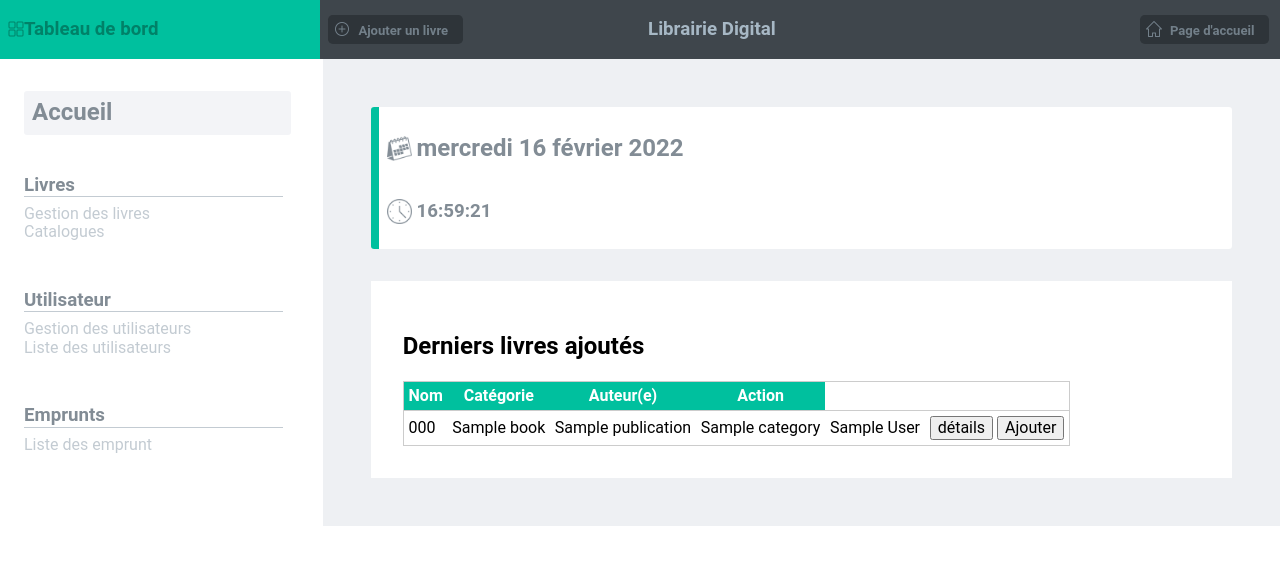
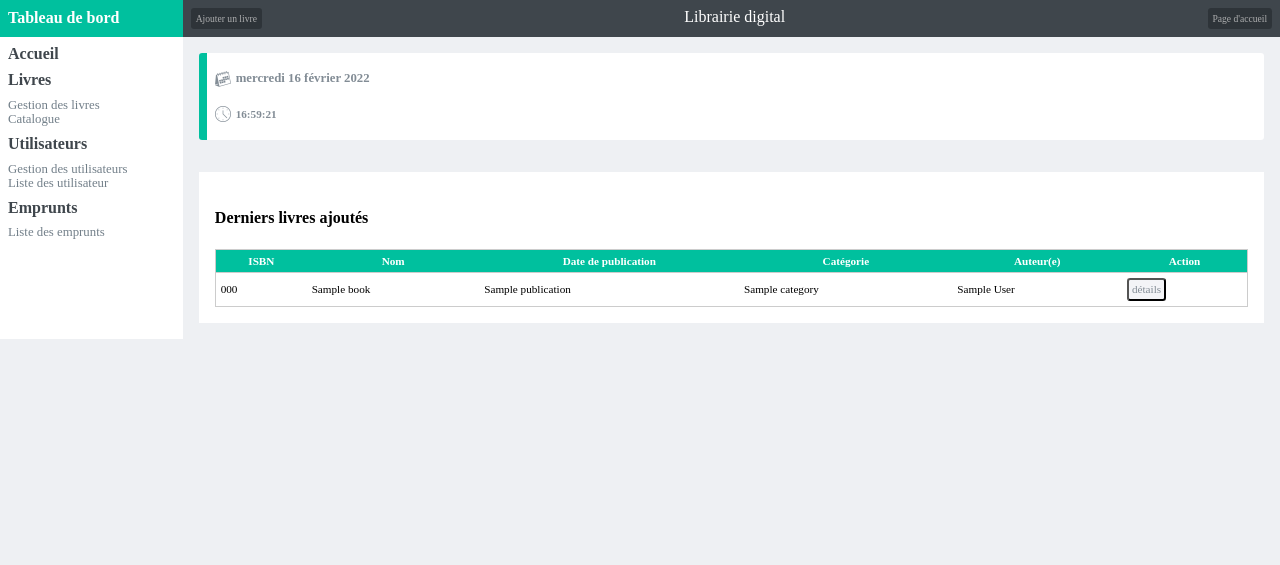
Before and after one commit to JeromeHillion/librairie_digital2.0, a PHP site: template src/vue/admin/dashboard.php in a window 1280 px wide. Shown: the top 565 px of the page. Run offline with PHP 8.4, Linux system fonts and the light colour scheme; the template is opened without the code that fills it: most values are stand-ins (such as "Sample title", 1, 10 or a date in 2020).

Commit message:
media queries dashboard suite 2

```diff
--- a/public/css/admin/dashboard.css
+++ b/public/css/admin/dashboard.css
@@ -1,9 +1,14 @@
+body{
+    background-color: #EEF0F3;
+    font-size: 16px;
+}
 .container{
     display: flex;
+    flex-direction: column;
 
 
 }
-.container .row:nth-child(1){
+/*.container .row:nth-child(1){
     padding: 1rem;
     flex: 0.651;
 }
@@ -14,7 +19,7 @@
     display: flex;
     flex-direction: column ;
     justify-content: space-between;
-}
+}*/
 
 .date
 {
@@ -24,6 +29,16 @@
     border-radius: 0.2rem;
     margin: 1rem;
 
+}
+
+.date h2
+{
+font-size: 0.8rem;
+}
+
+.date h3
+{
+font-size: 0.7rem;
 }
 
 .calendar, .timer
@@ -37,21 +52,24 @@
 
 .calendar img, .timer img
 {
-    width: 1.563rem;
-    height: 1.563rem;
+    width: 1rem;
+    height: 1rem;
     margin-right: 0.3rem;
 }
 .lastBook
 {
     background-color: #fff;
     margin: 1rem;
-    padding: 2rem;
+    padding: 1rem;
+    display: flex;
+    flex-direction: column;
 }
 
 table
 {
     border: solid 0.1rem #ccc;
     border-collapse: collapse;
+    align-items: center;
 }
 tr{
     border: solid 0.1rem #ccc;
@@ -62,10 +80,12 @@ tr th
     background-color: #00C09E;
     color: #fff;
     padding: 0.3rem;
+    font-size: 0.7rem;
 }
 
 tr td {
     padding: 0.3rem;
+    font-size: 0.7rem;
 }
 
 tr:nth-child(odd)
@@ -76,6 +96,13 @@ tr:nth-child(odd)
 tr:nth-child(even)
 {
     background-color: #FFFDE8;
+}
+
+.btnDetail{
+    color: #828C95;
+    background-color: #F3F4F7;
+    padding: 0.2rem;
+    border-radius: 0.2rem;
 }
 form
 {
--- /dev/null
+++ b/public/css/admin/templates/menu2.css
@@ -0,0 +1,82 @@
+body{
+    margin: 0;
+    font-size: 16px;
+}
+
+.containerGeneral{
+    display: flex;
+}
+
+.menuLateral {
+    flex: 0.5;
+    background-color: #ffffff;
+
+}
+
+.menuLateral ul{
+    margin: 0;
+    padding: 0;
+}
+
+.menuLateral ul li{
+    list-style: none;
+    padding-left: 0.5rem;
+}
+
+.menuLateral ul li:nth-child(1){
+    background-color: #00C09E;
+    color: #fff;
+    font-size: 1rem;
+    font-weight: bold;
+    padding-top: 0.58rem;
+    padding-bottom: 0.58rem;
+}
+
+.menuLateral ul li:nth-child(2),
+.menuLateral ul li:nth-child(3),
+.menuLateral ul li:nth-child(6),
+.menuLateral ul li:nth-child(9){
+    font-size: 1rem;
+    font-weight: bold;
+    margin: 0.5rem 0 0.5rem 0;
+    color: #3F464C;
+}
+
+.menuLateral ul li:nth-child(4),
+.menuLateral ul li:nth-child(5),
+.menuLateral ul li:nth-child(7),
+.menuLateral ul li:nth-child(8),
+.menuLateral ul li:nth-child(10){
+    font-size: 0.8rem;
+    color: #727F89;
+}
+
+.menuHorizontal{
+    flex: 3;
+
+}
+.subMenu{
+    display: flex;
+    justify-content: space-between;
+    background-color: #3F464C;
+    padding: 0.5rem;
+}
+
+
+.subMenu p{
+    margin: 0;
+    color: #ffffff;
+}
+
+.subMenu a{
+    text-decoration: none;
+    color: #cccc;
+    background-color: #2E3439;
+    border-radius: 0.2rem;
+    font-size: 0.6rem;
+    padding: 0.3rem;
+}
+
+.subMenu a:hover{
+    color: #fff;
+}
--- a/public/css/admin/templates/navbar.css
+++ b/public/css/admin/templates/navbar.css
@@ -59,12 +59,12 @@ body, html{
     font-weight: bold;
     display: flex;
     justify-content: center;
-    font-size: 0.7rem;
+    font-size: 0.6rem;
 }
 
 
 
-.subMenu:hover, .subMenuParams:hover
+.subMenu a:hover, .subMenuParams a:hover
 {
     color: #fff;
 }
--- a/public/js/admin/dashboard.js
+++ b/public/js/admin/dashboard.js
@@ -23,12 +23,11 @@ document.addEventListener("DOMContentLoaded", () => {
 
     showDate();
     showTime();
+    if (screen.width === 414 && screen.height === 736) {
+        let tableTh = document.querySelectorAll('table tr th');
+        tableTh.forEach(function (item) {
 
-    let tableTh= document.querySelectorAll('table tr th');
-    tableTh.forEach(function (item){
-
-       switch (item.innerText)
-       {
+            switch (item.innerText) {
                 case 'ISBN':
                     item.remove();
                     break;
@@ -42,18 +41,18 @@ document.addEventListener("DOMContentLoaded", () => {
         let tbodyTd = document.querySelectorAll('table tbody tr td');
         tbodyTd.forEach(function (item) {
 
-        console.log(item);
+            /*console.log(item);*/
 
-        /*switch (item.colSpan)
-        {
-            case 1:
+            switch (item.className) {
+                case "isbn":
                     item.remove();
                     break;
-            case 2:
+                case "publication":
                     item.remove();
                     break;
-        }*/
+            }
         });
+    }
 });
 
 function showDate() {
--- a/public/js/admin/templates/navbar.js
+++ b/public/js/admin/templates/navbar.js
@@ -1,4 +1,7 @@
 'use strict'
+
+
+
 
 document.addEventListener("DOMContentLoaded", () => {
 
--- a/src/controller/admin/book/DetailsBookController.php
+++ b/src/controller/admin/book/DetailsBookController.php
@@ -4,9 +4,9 @@ use App\manager\GoogleBooksApiManager;
 
 ini_set('display_errors', true);
 
-require '../../../vendor/autoload.php';
+require '../../../../vendor/autoload.php';
 
 $googleBooksApiManager = new  GoogleBooksApiManager();
 $book = $googleBooksApiManager->getBookByIsbn($_POST['isbn']);
 
-require '../../vue/admin/book/detailsBook.php';
+require '../../../vue/admin/book/detailsBook.php';
--- a/src/vue/admin/dashboard.php
+++ b/src/vue/admin/dashboard.php
@@ -6,32 +6,22 @@
           content="width=device-width, user-scalable=no, initial-scale=1.0, maximum-scale=1.0, minimum-scale=1.0">
     <meta http-equiv="X-UA-Compatible" content="ie=edge">
     <link rel="stylesheet" href="../../../public/css/normalize.css">
-    <link rel="stylesheet" href="../../../public/css/admin/templates/navbar.css">
-    <link rel="stylesheet" href="../../../public/css/admin/templates/menu.css">
+    <link rel="stylesheet" href="../../../public/css/admin/templates/menu2.css">
     <link rel="stylesheet" href="../../../public/css/admin/dashboard.css">
 
     <title>Document</title>
 </head>
 <body>
 
-
 <div class="containerGeneral">
     <?php
-    include_once 'templates/navbar.php';
+    include_once 'templates/menu2.php';
     ?>
     <div class="container">
-        <div class="row">
-            <?php
-            include_once 'templates/menu.php';
-            ?>
-        </div>
-        <div class="row">
             <div class="date">
-
             </div>
-
             <div class="lastBook">
-                <h2>Derniers livres ajoutés</h2>
+                <h4>Derniers livres ajoutés</h4>
                 <table>
                     <thead>
                     <tr>
@@ -48,20 +38,16 @@
 
                     <tr>
 
-                        <td><?= $book['isbn']; ?></td>
-                        <td><?= $book['name']; ?>
-                        <td><?= $book['publication']; ?></td>
-                        <td><?= $book['category']; ?></td>
-                        <td><?= $book['author']; ?></td>
+                        <td class="isbn"><?= $book['isbn']; ?></td>
+                        <td class="name"><?= $book['name']; ?>
+                        <td class="publication"><?= $book['publication']; ?></td>
+                        <td class="category"><?= $book['category']; ?></td>
+                        <td class="author"><?= $book['author']; ?></td>
 
                         <td>
-                            <form action="DetailsBookController.php" method="POST">
+                            <form action="book/DetailsBookController.php" method="POST">
                                 <input type="hidden" name="isbn" value="<?= $book['isbn'] ?>">
                                 <input class="btnDetail" type="submit" value="détails">
-                            </form>
-                            <form action="crud/addBookFormController.php" method="POST">
-                                <input type="hidden" name="isbn" value="<?= $book['isbn'] ?>">
-                                <input class="btnAdd" type="submit" value="Ajouter">
                             </form>
                         </td>
                     </tr>
@@ -70,10 +56,10 @@
                 </table>
             </div>
         </div>
-    </div>
+</div>
 
 
-</div>
 <script src="../../../public/js/admin/dashboard.js"></script>
+<script src="../../../public/js/admin/templates/navbar.js"></script>
 </body>
 </html>
--- a/src/vue/admin/templates/menu.php
+++ b/src/vue/admin/templates/menu.php
@@ -4,10 +4,9 @@ include_once 'navbar.php';
 
 <div class="menuDeroulant">
     <h3>Accueil</h3>
-    <img src="../../../public/css/admin/icones/interface-de-tableau-de-bord.png" alt="icone menu">
 </div>
 <div class="verticalMenu">
-    <a href="#"><h2>Accueil</h2></a>
+    <a href="#"><h3>Accueil</h3></a>
     <ul class="book">
        <h3><li>Livres</li></h3>
         <a href="#"><li>Gestion  des livres</li></a>
@@ -23,4 +22,3 @@ include_once 'navbar.php';
         <a href="#"><li>Liste des emprunt</li></a>
     </ul>
 </div>
-<script src="../../../public/js/admin/templates/menu.js"></script>
--- /dev/null
+++ b/src/vue/admin/templates/menu2.php
@@ -0,0 +1,33 @@
+<!--<!DOCTYPE html>
+<html lang="fr">
+<head>
+    <meta charset="UTF-8">
+    <title>Title</title>
+    <link rel="stylesheet" href="../../../../public/css/admin/templates/menu2.css">
+</head>
+<body>-->
+<!--<div class="containerGeneral">-->
+<div class="menuLateral">
+<ul>
+    <li>Tableau de bord</li>
+    <li>Accueil</li>
+    <li>Livres</li>
+    <li>Gestion des livres</li>
+    <li>Catalogue</li>
+    <li>Utilisateurs</li>
+    <li>Gestion des utilisateurs</li>
+    <li>Liste des utilisateur</li>
+    <li>Emprunts</li>
+    <li>Liste des emprunts</li>
+</ul>
+</div>
+    <div class="menuHorizontal">
+        <div class="subMenu">
+        <a href="#">Ajouter un livre</a>
+        <p>Librairie digital</p>
+        <a href="#">Page d'accueil</a>
+        </div>
+    <!--</div>-->
+
+<!--</body>
+</html>-->
--- a/src/vue/admin/templates/navbar.php
+++ b/src/vue/admin/templates/navbar.php
@@ -1,22 +1,21 @@
 <div class="navbar">
     <div class="containerLeft">
         <div class="menu">
-            <img src="../../../public/css/admin/icones/interface-de-tableau-de-bord.png" alt="icone dashboard"><h3>Tableau de bord</h3>
+           <p>Tableau de bord</p>
         </div>
     </div>
     <div class="containerMiddle">
         <div class="subMenu">
-            <a href=""><img src="../../../public/css/admin/icones/ajouter-un-bouton.png" alt="bouton ajouter"> <h3> Ajouter un livre</h3></a>
+           <a href=""> Ajouter un livre</a>
         </div>
         <div class="subMenuTitle">
-            <h3>Librairie Digital</h3>
+            <p>Librairie Digital</p>
         </div>
     </div>
   <div class="containerRight">
       <div class="subMenuParams">
-          <a href="#"><img src="../../../public/css/admin/icones/accueil.png" alt=""><h3>Page d'accueil</h3></a>
+          <a href="#">Page d'accueil</a>
       </div>
   </div>
 
 </div>
-<script src="../../../public/js/admin/templates/navbar.js"></script>
```
Also changed, not shown: public/css/admin/book/detailsBook.css (added, +28 -0 lines), src/vue/admin/book/detailsBook.php (+22 -16 lines). Lines whose indentation alone changed are shown as unchanged.
